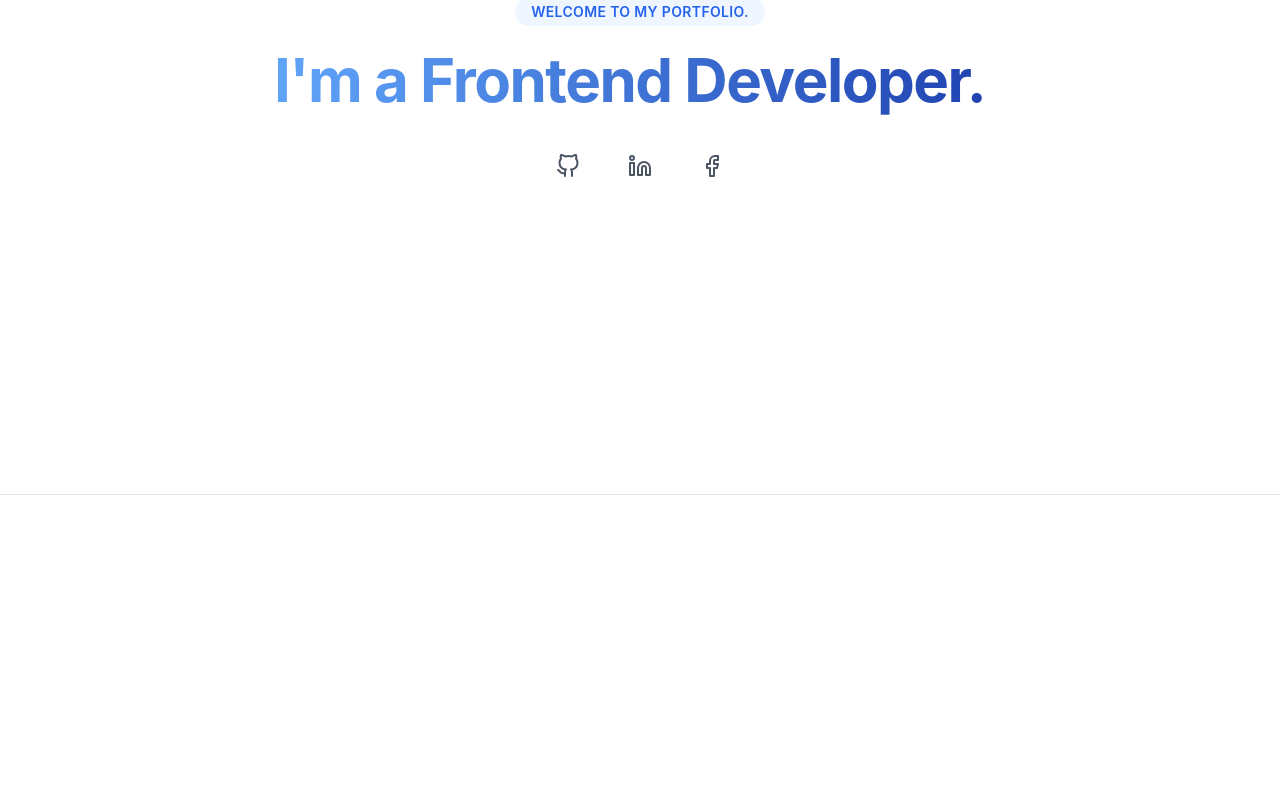
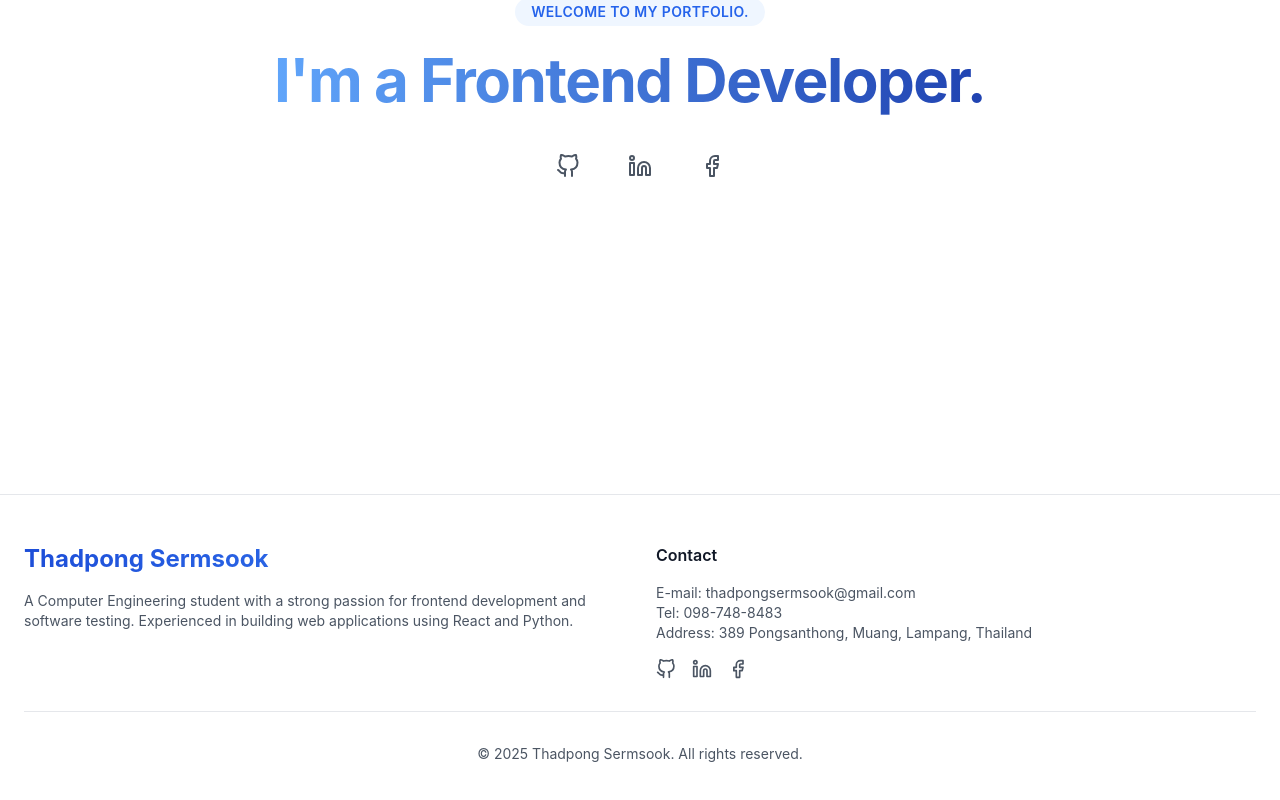
Before and after one commit to tahhh2234/Portfolio, a React (Vite) app: page / in a window 1280 px wide. Shown: the part 306-1106 px from the top of the page. Before the commit the page ends 801 px from the top, so only its background shows below. Built offline with nearby package versions, Linux system fonts and the light colour scheme.

Commit message:
Add footer

```diff
--- a/src/components/Footer.jsx
+++ b/src/components/Footer.jsx
@@ -1,6 +1,85 @@
+import { FiFacebook, FiGithub, FiLinkedin } from "react-icons/fi";
+import { motion } from "framer-motion";
+
 const Footer = () => {
+  const currentYear = new Date().getFullYear();
+  const socialLinks = [
+    {
+      icon: FiGithub,
+      href: "https://github.com/tahhh2234",
+      label: "Github",
+    },
+    {
+      icon: FiLinkedin,
+      href: "https://www.linkedin.com/in/thadpong-sermsook-63a439293/",
+      label: "LinkedIn",
+    },
+    {
+      icon: FiFacebook,
+      href: "https://www.facebook.com/cheetah.thadpong/",
+      label: "Facebook",
+    },
+  ];
+
   return (
     <footer className="bg-white dark:bg-neutral-900 border-t border-gray-200 dark:border-neutral-800">
+      <div className="max-w-7xl mx-auto px-6 py-12">
+        <div className="grid grid-cols-1 md:grid-cols-2 gap-8">
+          {/* description */}
+          <div className="space-y-4">
+            <motion.div
+              initial={{ opacity: 0 }}
+              whileInView={{ opacity: 1 }}
+              viewport={{ once: true }}
+              className="text-2xl font-bold bg-gradient-to-r from-blue-700 to-blue-500 bg-clip-text text-transparent"
+            >
+              Thadpong Sermsook
+            </motion.div>
+            <p className="text-gray-600 dark:text-gray-400 text-sm">
+              A Computer Engineering student with a strong passion for frontend
+              development and software testing. Experienced in building web
+              applications using React and Python.
+            </p>
+          </div>
+          {/* contact */}
+          <div>
+            <h3 className="text-gray-900 dark:text-white font-semibold mb-4">
+              Contact
+            </h3>
+            <div className="space-y-4">
+              <p className="text-sm text-gray-600 dark:text-gray-400">
+                E-mail: thadpongsermsook@gmail.com
+                <br />
+                Tel: 098-748-8483
+                <br />
+                Address: 389 Pongsanthong, Muang, Lampang, Thailand
+              </p>
+              <div className="flex space-x-4">
+                {socialLinks.map(({ icon: Icon, href, label }) => (
+                  <motion.a
+                    key={label}
+                    href={href}
+                    target="_blank"
+                    rel="noopener noreferrer"
+                    whileHover={{ scale: 1.1 }}
+                    whileTap={{ scale: 0.95 }}
+                    className=" text-gray-600 hover:text-gray-800 dark:text-gray-300 dark:hover:text-gray-200 transition-colors"
+                  >
+                    <Icon size={20} />
+                  </motion.a>
+                ))}
+              </div>
+            </div>
+          </div>
+        </div>
+
+        {/* copyright */}
+        <div className="mt-8 pt-8 border-t border-gray-200 dark:border-neutral-800">
+          <p className="text-center text-sm text-gray-600 dark:text-gray-400">
+            © {currentYear} Thadpong Sermsook. All rights reserved.
+          </p>
+        </div>
+      </div>
     </footer>
   );
 };
--- a/src/components/Navbar.jsx
+++ b/src/components/Navbar.jsx
@@ -20,8 +20,8 @@ const Navbar = () => {
 
   const menuItems = [
     { title: "Home", to: "/" },
+    { title: "Projects", to: "/projects" },
     { title: "About", to: "/about" },
-    { title: "Projects", to: "/projects" },
     { title: "Contact", to: "/contact" },
   ];
 
```
